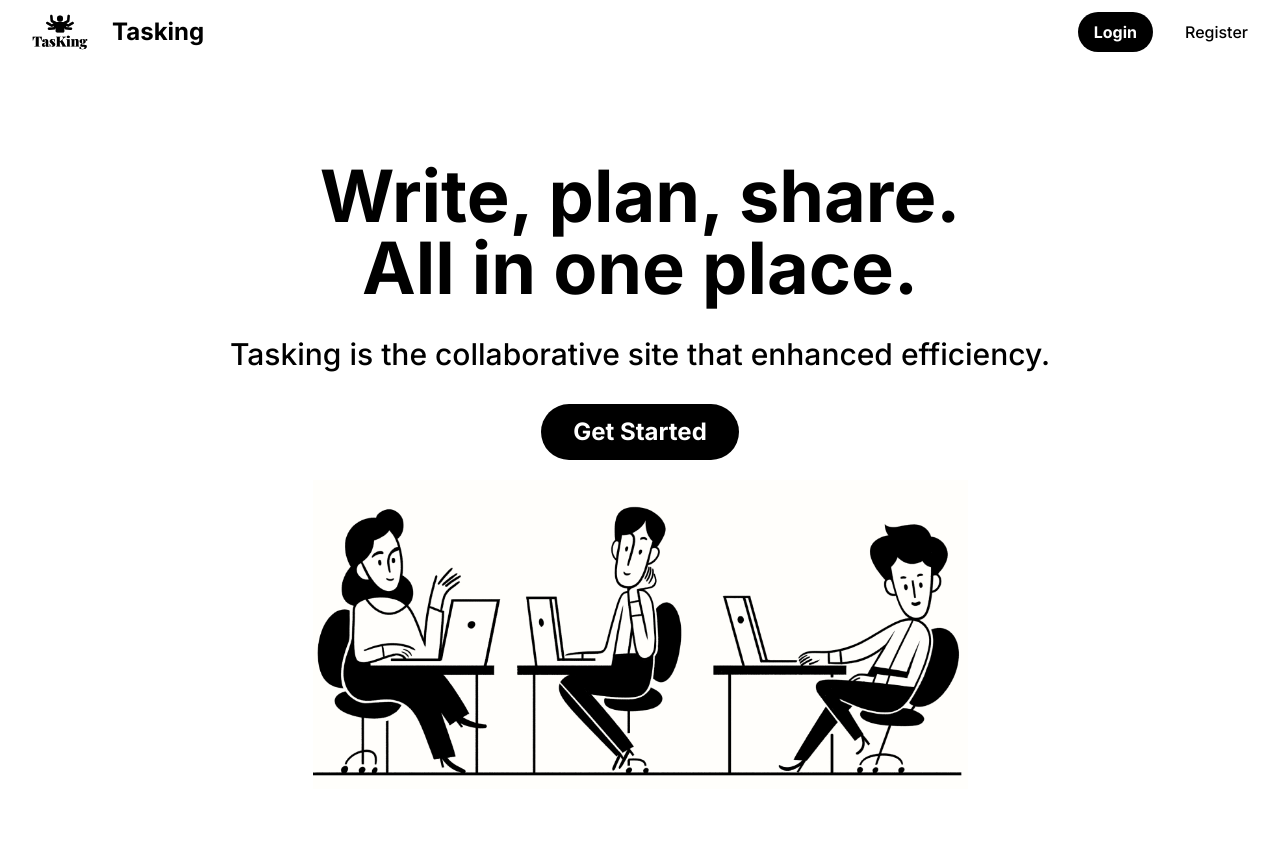
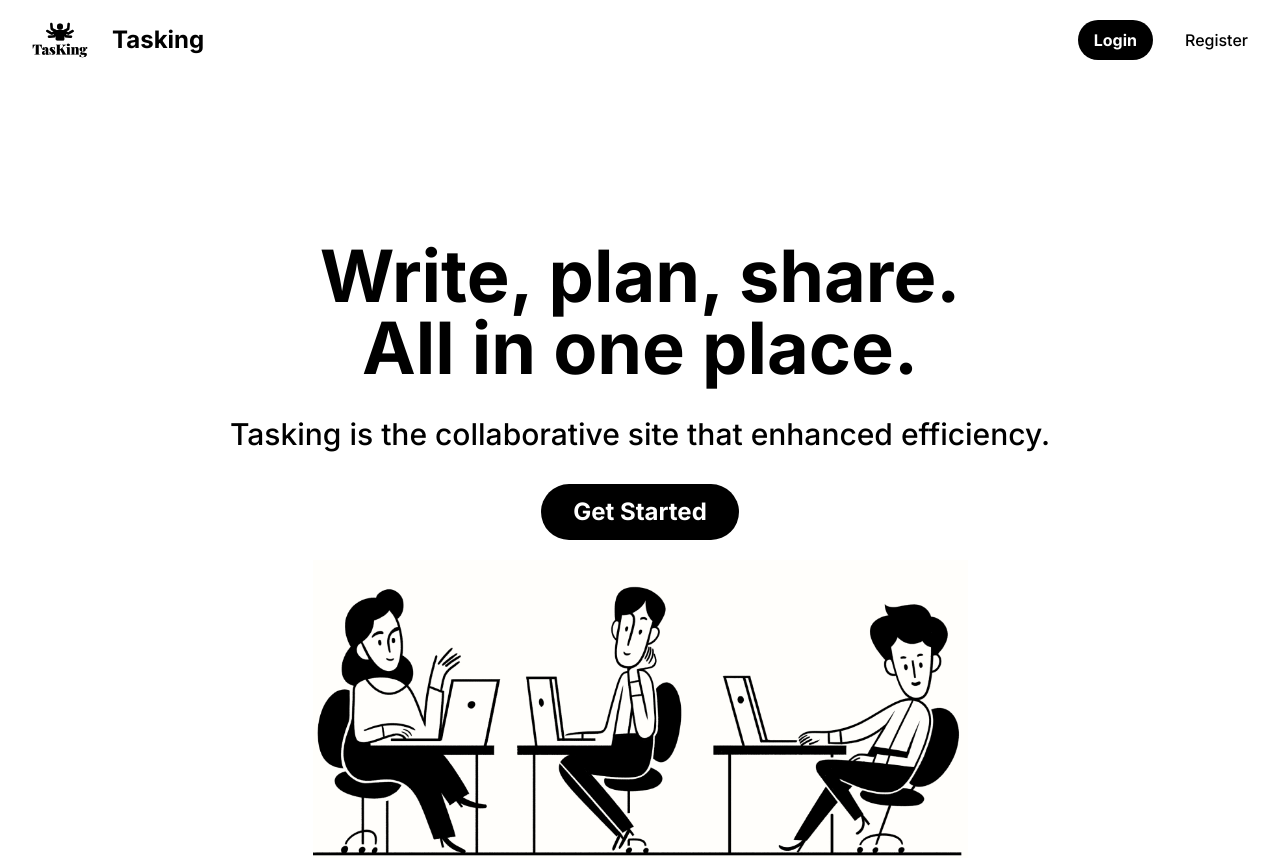
Before and after one commit to tpSpace/task_manager_fe, a Next.js app: page / in a window 1280 px wide. Shown: the top 858 px of the page. Built offline with nearby package versions, Linux system fonts and the light colour scheme.

Commit message:
Khoi | fix | edit height for header

```diff
--- a/components/Header.tsx
+++ b/components/Header.tsx
@@ -21,13 +21,11 @@ const Header = () => {
   }
 
   return (
-    <div className="fixed top-0 left-0 right-0 z-10 flex flex-row justify-between items-center overflow-hidden h-16 p-4 bg-white text-black">
+    <div className="flex flex-row justify-between items-center overflow-hidden h-[10%] p-4 bg-white text-black">
       <div className="flex flex-row items-center justify-center">
-        {!isLogged && (
-          <a className="" href="/">
-            <Image alt="Logo" height={88} src="/logo.svg" width={88} />
-          </a>
-        )}
+        <a className="" href="/">
+          <Image alt="Logo" height={88} src="/logo.svg" width={88} />
+        </a>
         {!isLogged && (
           <CustomLink
             containerStyles="font-bold text-2xl ml-2"
```
